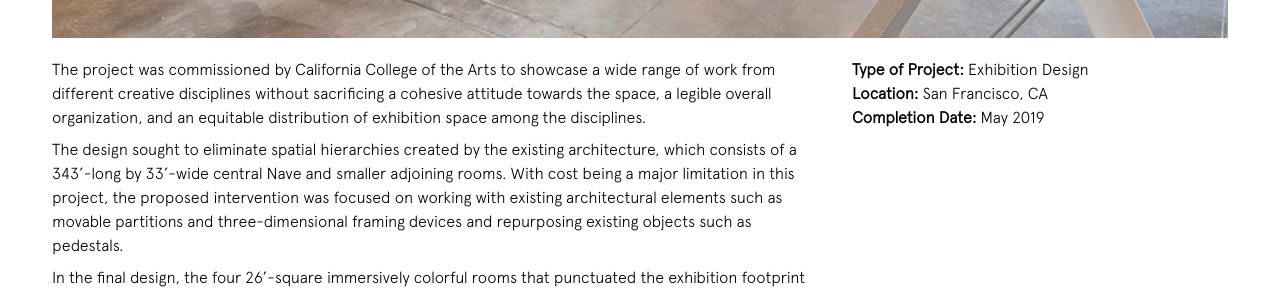
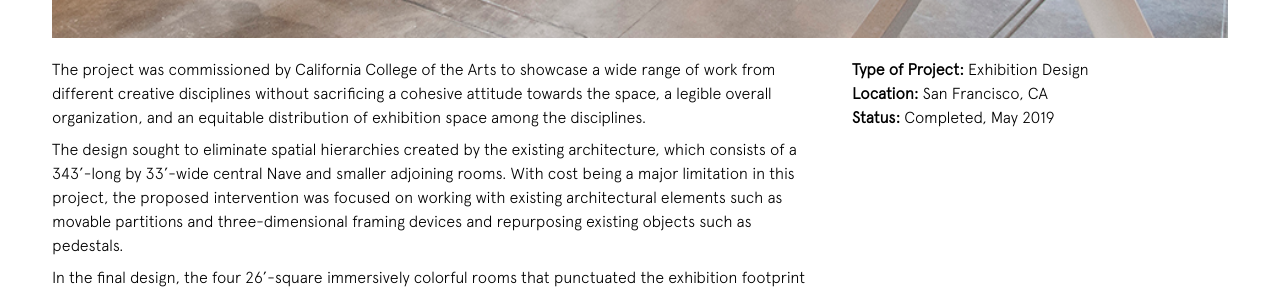
Before and after one commit to pgeraki/pgeraki.github.io, a Jekyll site: the page built from projects/cca/cca.html, in a window 1280 px wide and 900 px high, scrolled down 759 px. Shown: the part 152-445 px from the top of the window. Built offline with Jekyll 4.4.1, drawn with Linux system fonts in a browser that asks for light colours.

Commit message:
Update cca.html

```diff
--- a/projects/cca/cca.html
+++ b/projects/cca/cca.html
@@ -31,8 +31,8 @@ permalink: cca
                 <div class="col col-1-1 col-lg-1-3">
                     <div class="paragraph">
                       <b> Type of Project:</b> Exhibition Design<br>
-                      <b>Location:</b> San Francisco, CA   <br>
-                      <b>Completion Date:</b> May 2019
+                      <b> Location: </b> San Francisco, CA   <br>
+                      <b> Status: </b> Completed, May 2019
                     </div>
                 </div>
             </div>
```
